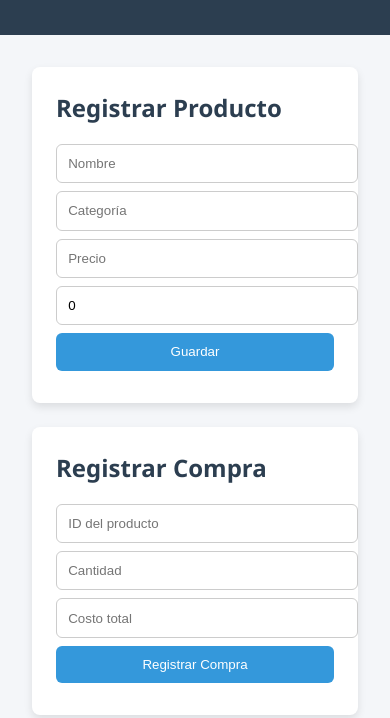
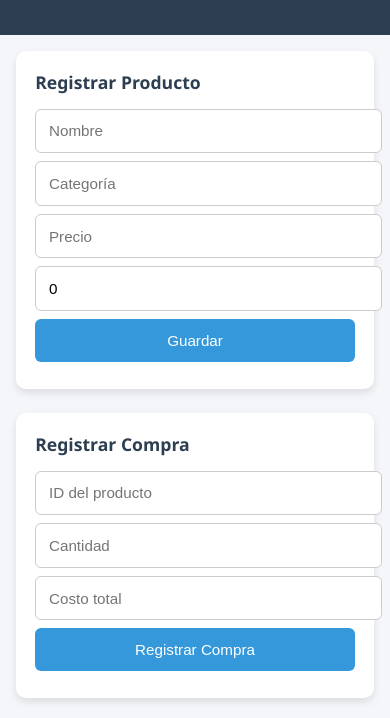
Before and after one commit to TheBestPrices/Inventario, a website: page frontend/index.html in a window 390 px wide. Shown: the part 126-844 px from the top of the page. Drawn offline with Linux system fonts and the light colour scheme.

Commit message:
Refactor CSS styles for improved layout and responsiveness
Updated styles for various elements including headers, main content, cards, buttons, and footer. Improved responsiveness for smaller screens.

```diff
--- a/frontend/style.css
+++ b/frontend/style.css
@@ -6,6 +6,7 @@ body {
   color: #333;
 }
 
+/* Encabezado */
 header {
   background: #2c3e50;
   color: #fff;
@@ -13,34 +14,41 @@ header {
   text-align: center;
 }
 
+/* Contenedor principal con grid adaptable */
 main {
   display: grid;
   grid-template-columns: repeat(auto-fit, minmax(320px, 1fr));
   gap: 1.5rem;
-  padding: 2rem;
+  padding: 1rem;
 }
 
+/* Tarjetas */
 .card {
   background: #fff;
-  border-radius: 8px;
-  padding: 1.5rem;
+  border-radius: 10px;
+  padding: 1.2rem;
   box-shadow: 0 4px 8px rgba(0,0,0,0.1);
 }
 
+/* Títulos */
 h2 {
   margin-top: 0;
   color: #2c3e50;
+  font-size: 1.3rem;
 }
 
+/* Inputs y botones dentro de formularios */
 form input, form button {
   display: block;
   width: 100%;
   margin: 0.5rem 0;
-  padding: 0.7rem;
+  padding: 0.9rem;
   border: 1px solid #ccc;
   border-radius: 6px;
+  font-size: 1rem;
 }
 
+/* Botón de formulario */
 form button {
   background: #3498db;
   color: #fff;
@@ -52,23 +60,37 @@ form button:hover {
   background: #2980b9;
 }
 
+/* Botones generales */
 button {
   margin-top: 0.5rem;
-  padding: 0.6rem 1rem;
+  padding: 0.8rem 1.2rem;
   border: none;
   border-radius: 6px;
   background: #27ae60;
   color: #fff;
   cursor: pointer;
+  font-size: 1rem;
 }
 
 button:hover {
   background: #1e8449;
 }
 
+/* Footer */
 footer {
   text-align: center;
   padding: 1rem;
   background: #2c3e50;
   color: #fff;
 }
+
+/* Responsive extra para pantallas pequeñas */
+@media (max-width: 480px) {
+  h2 {
+    font-size: 1.1rem;
+  }
+  form input, form button, button {
+    font-size: 0.95rem;
+    padding: 0.8rem;
+  }
+}
```
